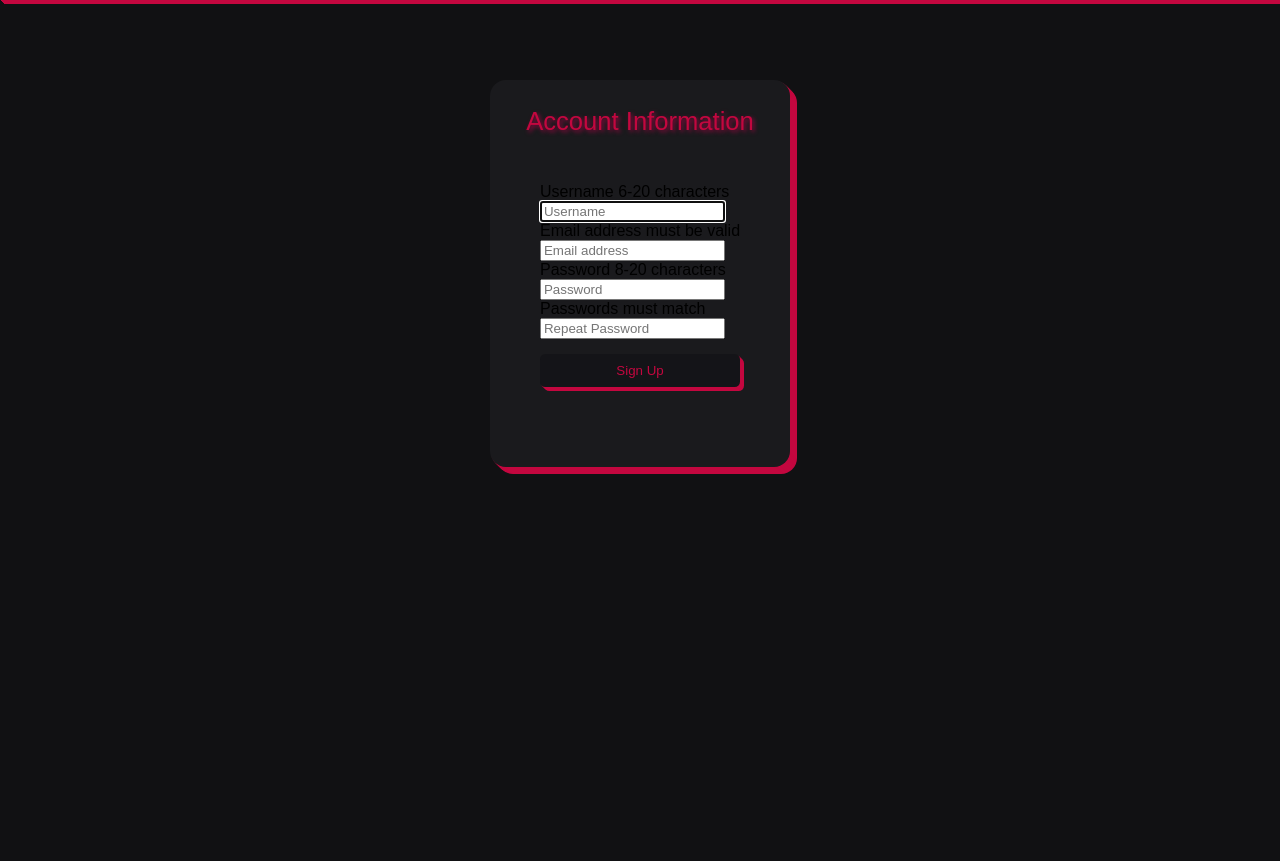
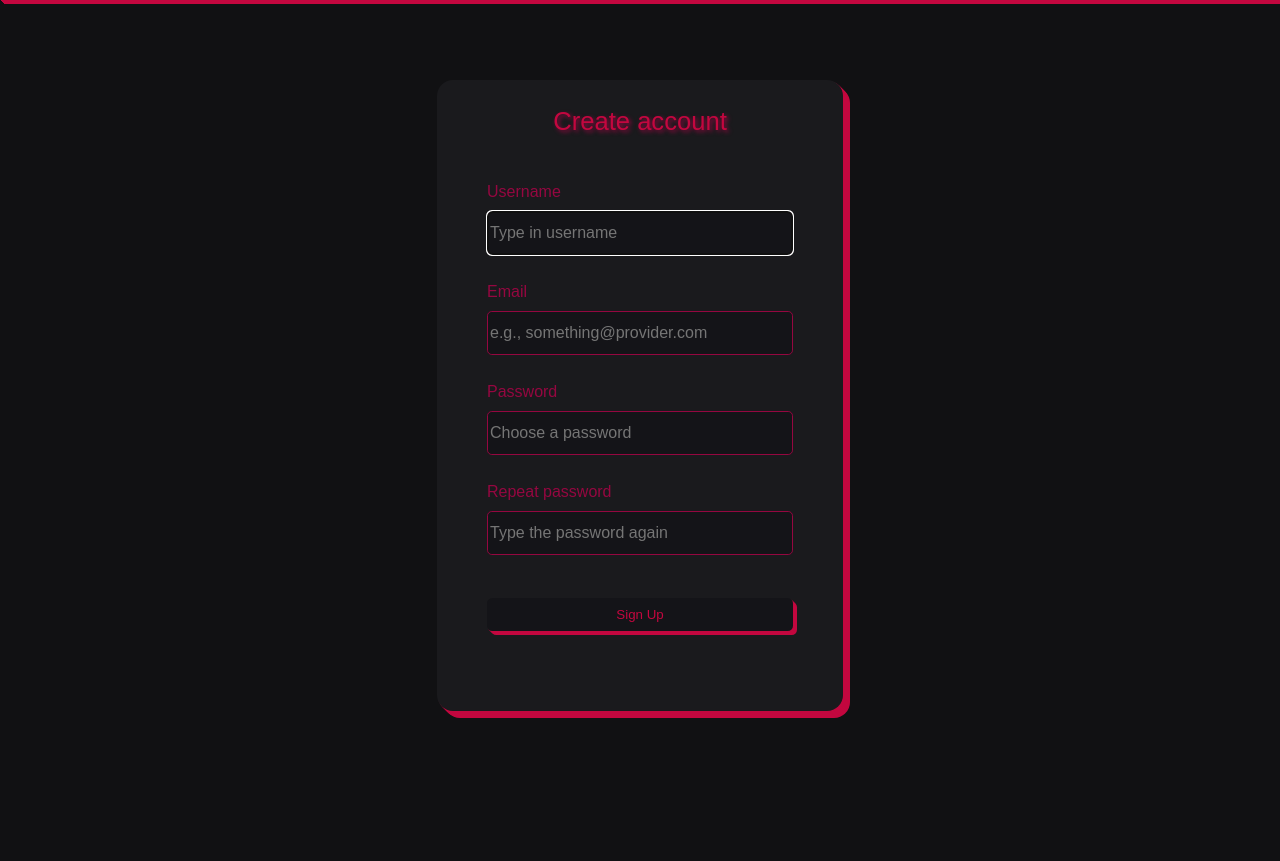
Before and after one commit to oskrsjlnd/imageboard, a Flask app: page /create_acc in a window 1280 px wide. Shown: the part 70-931 px from the top of the page. Before the commit the page ends 544 px from the top, so only its background shows below. Run offline with Flask 2, Linux system fonts and the light colour scheme; some libraries are stand-ins or nearby versions.

Commit message:
jquery form validation added

```diff
--- a/templates/create_acc.html
+++ b/templates/create_acc.html
@@ -1,14 +1,22 @@
 {% extends "skeleton.html" %}
 
 {% block title %}
-    Create account
+    register
+{% endblock %}
+
+{% block script %}
+    {{ super()}}
+{% endblock %}
+
+{% block head %}
+    <script src="{{ url_for('static', filename='/js/create_acc_check.js') }}"></script>
 {% endblock %}
 
 {% block navlinks %}
-    <li><a class="navtext" href="{{url_for('index')}}">Home</a></li>
-    <li><a class="navtext" href="{{url_for('search')}}">Search</a></li>
+    <li><a class="navtext" href="{{ url_for('index') }}">Home</a></li>
+    <li><a class="navtext" href="{{ url_for('search') }}">Search</a></li>
     {% if session['user_id'] %}
-        <li><a class="navtext" href="{{url_for('upload')}}">Upload</a></li>
+        <li><a class="navtext" href="{{ url_for('upload') }}">Upload</a></li>
     {% endif %}
 {% endblock %}
 
@@ -18,19 +26,39 @@
             <h1 class="header_1">You are already logged in as:</h1>
             <h1 class="header_2">{{ session["username"] }}</h1>
     {% else %}
-            <h1 class="header_1">Account Information</h1>
-            <form class="form" action="/create_acc" method="POST">
-                <div class="msg">{{ msg }}</div>
-                <label class="form_label" for="username">Username 6-20 characters<br></label>
-                <input class="account_info" autofocus placeholder="Username" id="username" type="text" name="username" size="20" required><br>
-                <label class="form_label" for="email">Email address must be valid<br></label>
-                <input class="account_info" placeholder="Email address" id="email" type="text" name="email" required><br>
-                <label class="form_label" for="password">Password 8-20 characters<br></label>
-                <input class="account_info" placeholder="Password" id="password" type="password" name="password" size="20" required><br>
-                <label class="form_label" for="repeat_pw">Passwords must match<br></label>
-                <input class="account_info" placeholder="Repeat Password" id="repeat_pw" type="password" name="repeat_pw" class="formbox" required><br>
-                <input class="submit_button" type="submit" id="button" value="Sign Up">
+            <h1 class="header_1">Create account</h1>
+
+            {% if msg is defined and msg|length > 0 %}
+            <div class="msg">{{ msg }}</div>
+            {% endif %}
+
+            <form id="register" class="form" action="/create_acc" method="POST">
+                <div class="form_part">
+                    <label>Username<br></label>
+                    <input autofocus placeholder="Type in username" id="username"
+                        type="text" name="username" minlength="6" maxlength="20" required/>
+                </div>
+                <div class="form_part">
+                    <label>Email<br></label>
+                    <input placeholder="e.g., something@provider.com"
+                        id="email" type="email" name="email" required/>
+                </div>
+                <div class="form_part">
+                    <label>Password<br></label>
+                    <input placeholder="Choose a password" id="pwd" type="password"
+                    name="pwd" minlength="8" maxlength="20" required/>
+                </div>
+                <div class="form_part">
+                    <label>Repeat password<br></label>
+                    <input placeholder="Type the password again" id="pwd2" type="password"
+                        name="pwd2" equalTo="#pwd" required/>
+                </div>
+
+                <input class="submit_button" type="submit" id="button" value="Sign Up"/>
             </form>
+            <script>
+                $("#register").validate();
+            </script>
     {% endif %}
     </div>
 {% endblock %}
```
